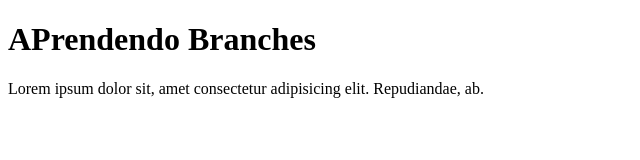
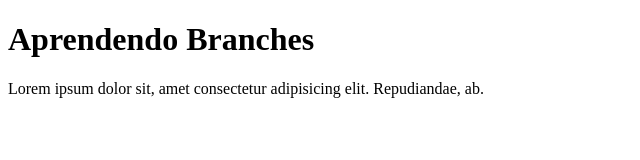
Before and after one commit to izabelaapm/aula4-branches, a plain HTML site: page index.html in a window 1280 px wide. Shown: the whole page, without its empty margins (0-640 px from the left). Drawn offline with Linux system fonts and the light colour scheme.

Commit message:
conteudo

```diff
--- a/index.html
+++ b/index.html
@@ -8,7 +8,7 @@
 </head>
 <body>
     <main>
-        <h1>APrendendo Branches</h1>
+        <h1>Aprendendo Branches</h1>
         <p>Lorem ipsum dolor sit, amet consectetur adipisicing elit. Repudiandae, ab.</p>
     </main>
 </body>
```
